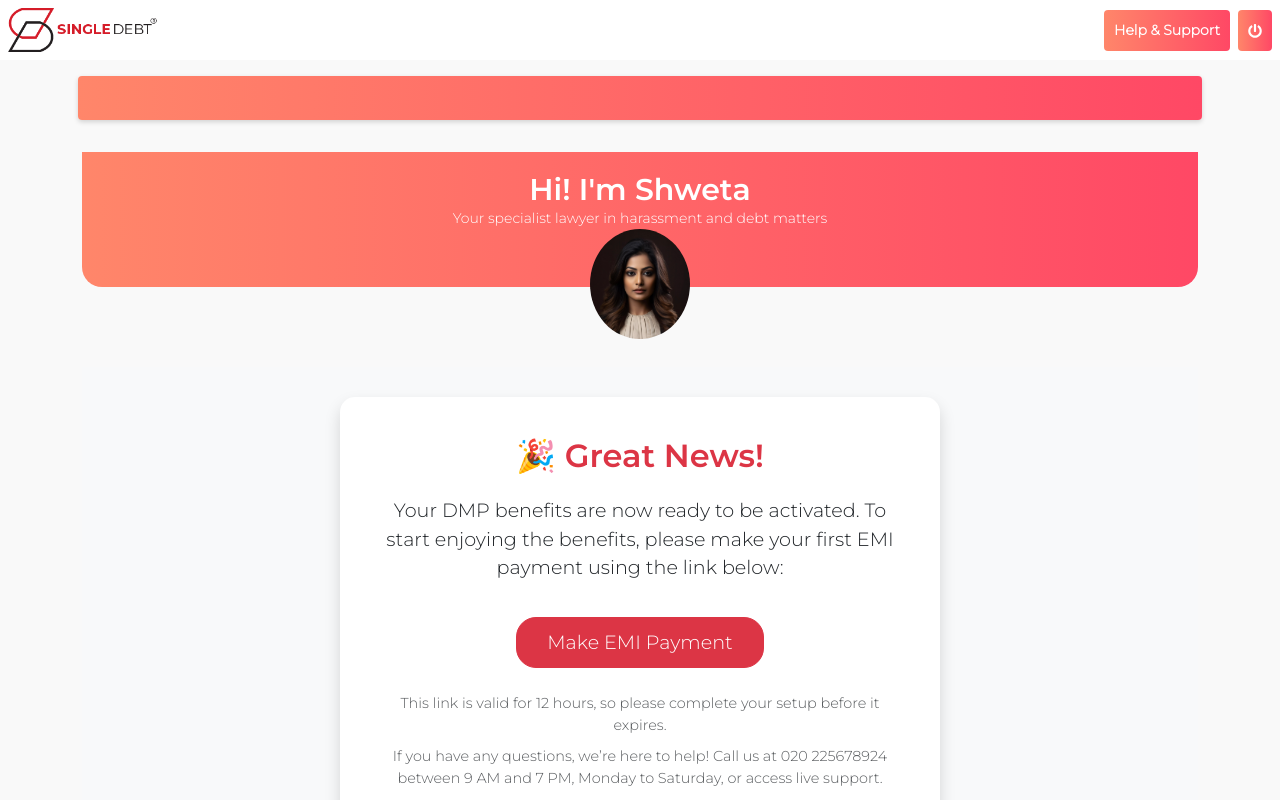
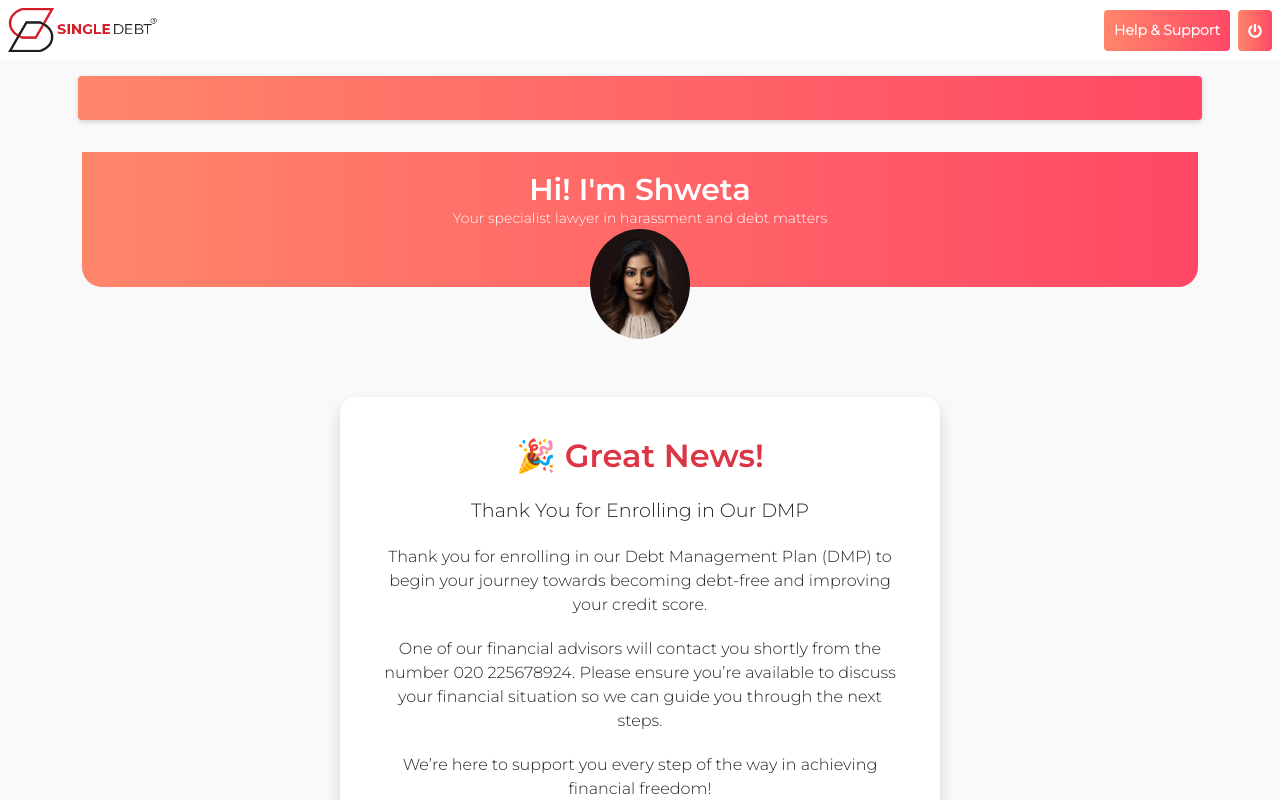
Before and after one commit to Developer-ParMarketing/sdportal, a React (Create React App) app in the folder frontend/: page /hold in a window 1280 px wide. Shown: the top 800 px of the page. Built offline with nearby package versions, Linux system fonts and the light colour scheme.

Commit message:
SD main feature onboarding

```diff
--- a/frontend/src/pages/Hold.jsx
+++ b/frontend/src/pages/Hold.jsx
@@ -30,11 +30,26 @@ const Hold = () => {
                 🎉 Great News!
               </h2>
               <p className="card-text" style={{ fontSize: "1.2rem", margin: "20px 0" }}>
+                Thank You for Enrolling in Our DMP
+              </p>
+              <p className="card-text" style={{ fontSize: "1rem", margin: "20px 0" }}>
+                Thank you for enrolling in our Debt Management Plan (DMP) to begin your journey towards becoming debt-free and improving your credit score.
+              </p>
+              <p className="card-text" style={{ fontSize: "1rem", margin: "20px 0" }}>
+                One of our financial advisors will contact you shortly from the number 020 225678924. Please ensure you’re available to discuss your financial situation so we can guide you through the next steps.
+              </p>
+              <p className="card-text" style={{ fontSize: "1rem", margin: "20px 0" }}>
+                We’re here to support you every step of the way in achieving financial freedom!
+              </p>
+
+              {isPaymentLinkAvailable && (
+                <>
+                  <p className="card-text" style={{ fontSize: "1.2rem", margin: "20px 0" }}>
                     Your DMP benefits are now ready to be activated. To start enjoying the benefits, please make your first EMI payment using the link below:
                   </p>
 
                   <a
-        href="your-payment-link-here" // Replace with actual payment link
+                    href={paymentLink} // Use the actual payment link here
                     className="btn btn-danger btn-lg"
                     style={{
                       borderRadius: "20px",
@@ -49,6 +64,8 @@ const Hold = () => {
                   <p className="text-muted" style={{ fontSize: "0.9rem", margin: "10px 0" }}>
                     This link is valid for 12 hours, so please complete your setup before it expires.
                   </p>
+                </>
+              )}
 
               <p className="text-muted" style={{ fontSize: "0.9rem", margin: "10px 0" }}>
                 If you have any questions, we’re here to help! Call us at 020 225678924 between 9 AM and 7 PM, Monday to Saturday, or access live support.
@@ -60,7 +77,6 @@ const Hold = () => {
             </div>
           </div>
         </div>
-
       </div>
     </>
   );
```
Lines whose indentation alone changed are shown as unchanged.
